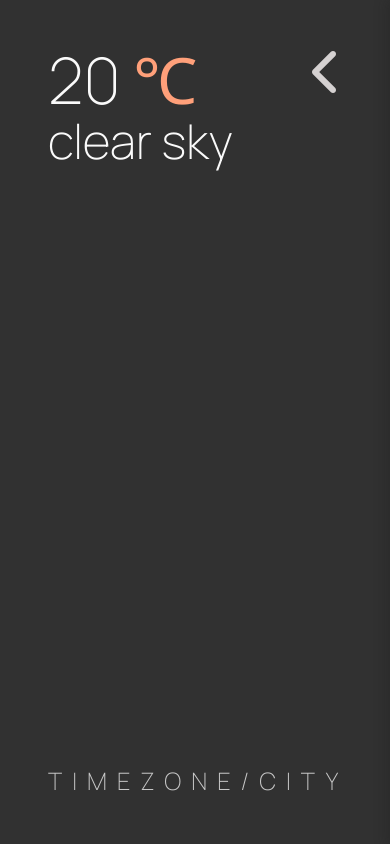
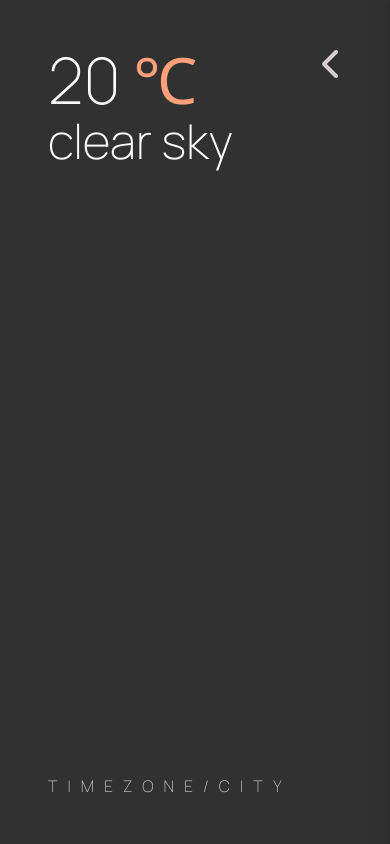
Before and after one commit to tonaye-aye/weathertones, a PHP site: page / in a window 390 px wide; the page is wider, and only the part inside the window is pictured. Run offline with PHP 8.4, Linux system fonts and the light colour scheme; some libraries are stand-ins or nearby versions.

Commit message:
20th commit

```diff
--- a/style.css
+++ b/style.css
@@ -331,9 +331,12 @@ i:hover {
     line-height: 4rem;
   }
   .weather-timezone {
-    font-size: 1.5rem;
+    font-size: 1rem;
   }
   .owf-3x {
     font-size: 1em;
   }
+  .menu-icon {
+    font-size: 2rem;
+  }
 }
```
